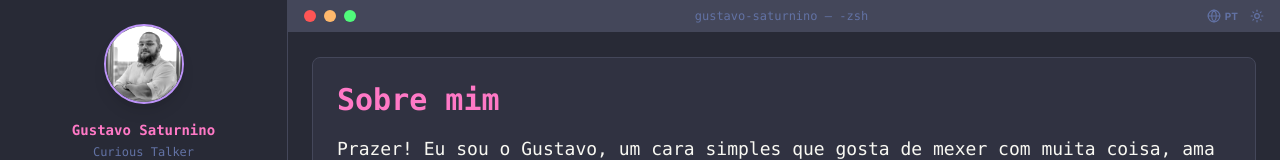
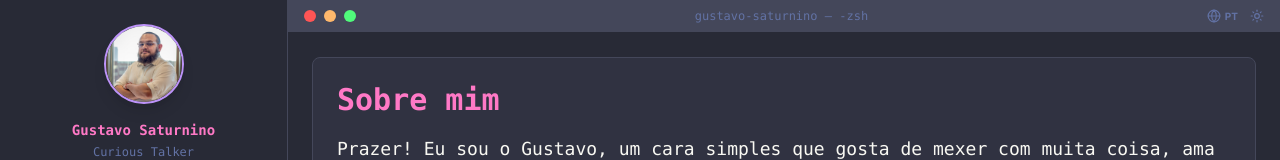
Before and after one commit to Gussatt/portfolio, a Next.js app: page / in a window 1280 px wide. Shown: the top 160 px of the page. Built offline with nearby package versions, Linux system fonts and the light colour scheme.

Commit message:
style: remove grayscale effect from profile photo

```diff
--- a/src/components/PixelatedImage.js
+++ b/src/components/PixelatedImage.js
@@ -7,7 +7,7 @@ export default function ProfileImage({ src, alt, size = 64 }) {
       <img
         src={src}
         alt={alt}
-        className="w-full h-full object-cover grayscale contrast-[1.1] brightness-[1.05] hover:grayscale-0 transition-all duration-500"
+        className="w-full h-full object-cover transition-all duration-500"
       />
     </div>
   );
```
